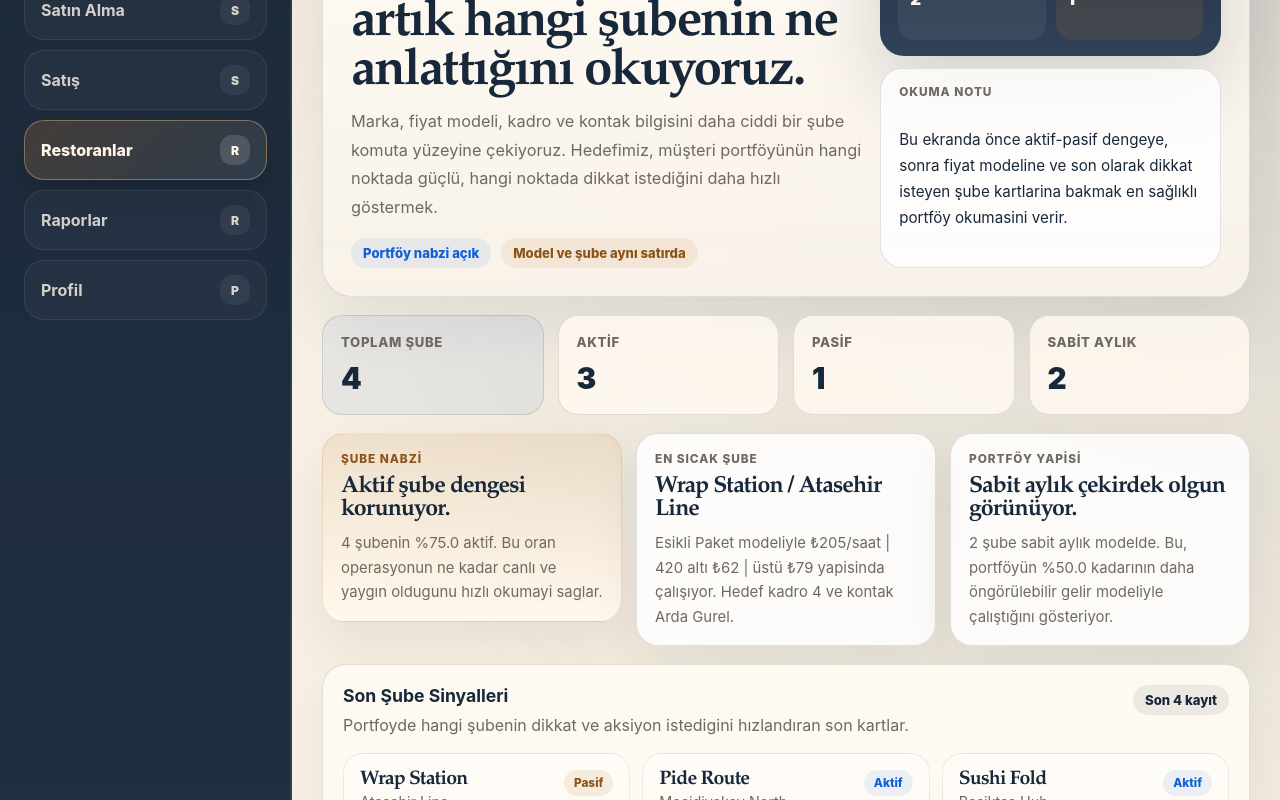
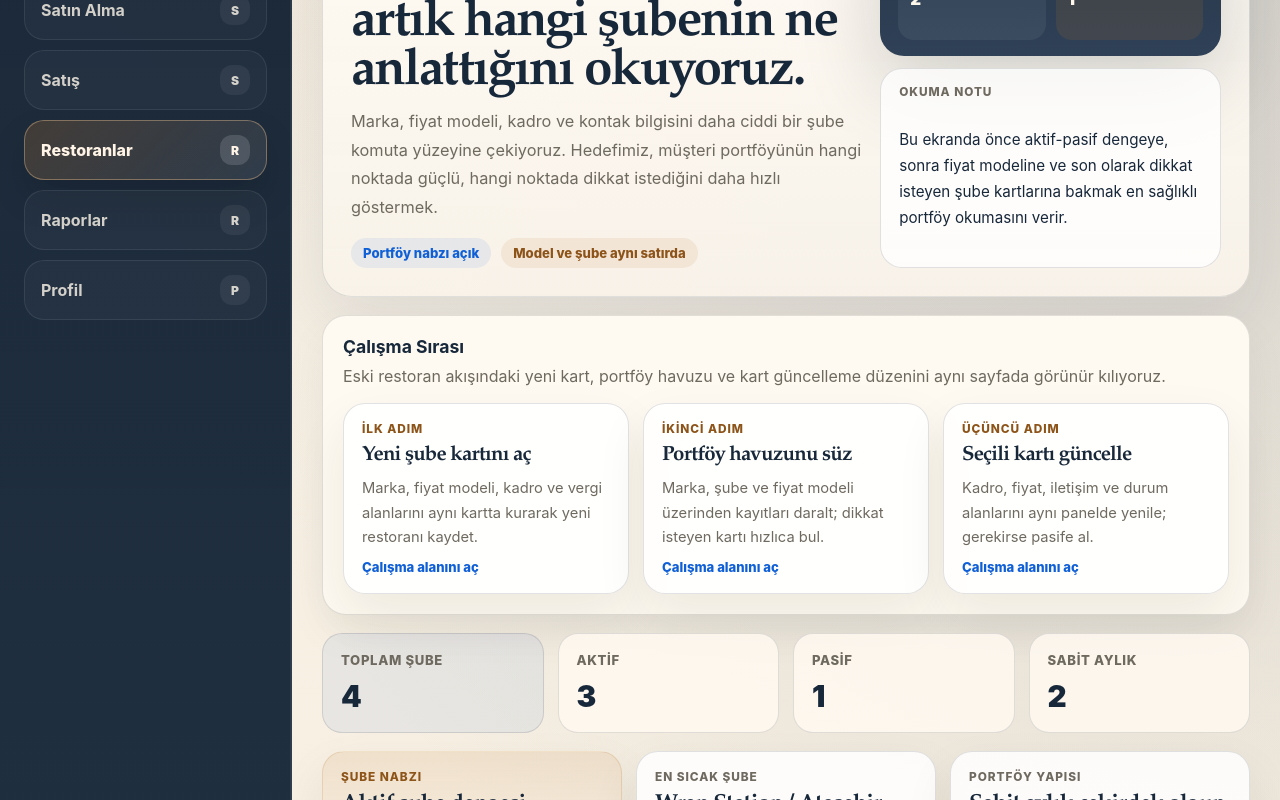
Before and after one commit to catkapinda/catkapinda-crm, a Next.js app in the folder v2/frontend/: page /preview/restaurants in a window 1280 px wide. Shown: the part 980-1780 px from the top of the page. Built offline with nearby package versions, Linux system fonts and the light colour scheme.

Commit message:
Add restaurant workspace guidance deck

```diff
--- a/v2/frontend/app/restaurants/page.tsx
+++ b/v2/frontend/app/restaurants/page.tsx
@@ -181,6 +181,75 @@ function narrativeCard({
   );
 }
 
+function workspaceCard({
+  eyebrow,
+  title,
+  body,
+  href,
+}: {
+  eyebrow: string;
+  title: string;
+  body: string;
+  href: string;
+}) {
+  return (
+    <a
+      href={href}
+      style={{
+        display: "grid",
+        gap: "10px",
+        padding: "18px",
+        borderRadius: "22px",
+        border: "1px solid var(--line)",
+        background: "rgba(255,255,255,0.86)",
+        boxShadow: "var(--shadow-soft)",
+        color: "inherit",
+        textDecoration: "none",
+      }}
+    >
+      <div
+        style={{
+          color: "var(--accent-strong)",
+          fontSize: "0.74rem",
+          fontWeight: 800,
+          textTransform: "uppercase",
+          letterSpacing: "0.08em",
+        }}
+      >
+        {eyebrow}
+      </div>
+      <div
+        style={{
+          ...serifStyle,
+          fontSize: "1.28rem",
+          lineHeight: 0.98,
+          fontWeight: 700,
+        }}
+      >
+        {title}
+      </div>
+      <div
+        style={{
+          color: "var(--muted)",
+          fontSize: "0.92rem",
+          lineHeight: 1.65,
+        }}
+      >
+        {body}
+      </div>
+      <div
+        style={{
+          fontSize: "0.82rem",
+          fontWeight: 800,
+          color: "#0f5fd7",
+        }}
+      >
+        Çalışma alanını aç
+      </div>
+    </a>
+  );
+}
+
 export default function RestaurantsPage() {
   const { user, loading } = useAuth();
   const [dashboard, setDashboard] = useState<RestaurantsDashboard | null>(null);
@@ -245,34 +314,58 @@ export default function RestaurantsPage() {
 
     return [
       {
-        eyebrow: "Şube Nabzi",
+        eyebrow: "Şube Nabzı",
         title:
           activeRatio >= 80
             ? "Aktif şube dengesi güçlü görünüyor."
             : activeRatio >= 60
               ? "Aktif şube dengesi korunuyor."
               : "Aktif şube dengesi dikkat istiyor.",
-        body: `${dashboard.summary.total_restaurants} şubenin %${activeRatio.toFixed(1)} aktif. Bu oran operasyonun ne kadar canlı ve yaygın oldugunu hızlı okumayi saglar.`,
+        body: `${dashboard.summary.total_restaurants} şubenin %${activeRatio.toFixed(1)} aktif. Bu oran operasyonun ne kadar canlı ve yaygın olduğunu hızlı okumayı sağlar.`,
         tone: activeRatio >= 80 ? "ink" : "accent",
       },
       {
         eyebrow: "En Sıcak Şube",
         title: topRestaurant ? `${topRestaurant.brand} / ${topRestaurant.branch}` : "Şube sinyali henüz yok.",
         body: topRestaurant
-          ? `${topRestaurant.pricing_model_label} modeliyle ${pricingSummary(topRestaurant)} yapisinda çalışıyor. Hedef kadro ${topRestaurant.target_headcount} ve kontak ${topRestaurant.contact_name}.`
-          : "Yeni restoran kayıtları geldikçe burada dikkat isteyen şube yapisini öne çıkaracağız.",
+          ? `${topRestaurant.pricing_model_label} modeliyle ${pricingSummary(topRestaurant)} yapısında çalışıyor. Hedef kadro ${topRestaurant.target_headcount} ve kontak ${topRestaurant.contact_name}.`
+          : "Yeni restoran kayıtları geldikçe burada dikkat isteyen şube yapısını öne çıkaracağız.",
         tone: "paper",
       },
       {
-        eyebrow: passivePressure ? "Portföy Baskisi" : "Portföy Yapisi",
+        eyebrow: passivePressure ? "Portföy Baskısı" : "Portföy Yapısı",
         title: passivePressure ? "Pasif şube yükselişi izlenmeli." : "Sabit aylık çekirdek olgun görünüyor.",
         body: passivePressure
-          ? `${dashboard.summary.passive_restaurants} pasif şube bulunuyor. Portfoyde kapanan veya bekleyen şubeleri ayiklamak satış ve operasyon gecisini daha temiz yapar.`
+          ? `${dashboard.summary.passive_restaurants} pasif şube bulunuyor. Portföyde kapanan veya bekleyen şubeleri ayıklamak satış ve operasyon geçişini daha temiz yapar.`
           : `${dashboard.summary.fixed_monthly_restaurants} şube sabit aylık modelde. Bu, portföyün %${fixedMonthlyRatio.toFixed(1)} kadarının daha öngörülebilir gelir modeliyle çalıştığını gösteriyor.`,
         tone: passivePressure ? "accent" : "paper",
       },
     ] as const;
   }, [dashboard]);
+
+  const workflowDeck = useMemo(
+    () => [
+      {
+        eyebrow: "İlk Adım",
+        title: "Yeni şube kartını aç",
+        body: "Marka, fiyat modeli, kadro ve vergi alanlarını aynı kartta kurarak yeni restoranı kaydet.",
+        href: "#restaurant-entry-workspace",
+      },
+      {
+        eyebrow: "İkinci Adım",
+        title: "Portföy havuzunu süz",
+        body: "Marka, şube ve fiyat modeli üzerinden kayıtları daralt; dikkat isteyen kartı hızlıca bul.",
+        href: "#restaurant-management-workspace",
+      },
+      {
+        eyebrow: "Üçüncü Adım",
+        title: "Seçili kartı güncelle",
+        body: "Kadro, fiyat, iletişim ve durum alanlarını aynı panelde yenile; gerekirse pasife al.",
+        href: "#restaurant-management-workspace",
+      },
+    ],
+    [],
+  );
 
   return (
     <AppShell activeItem="Restoranlar">
@@ -323,7 +416,7 @@ export default function RestaurantsPage() {
                   textTransform: "uppercase",
                 }}
               >
-                Şube Akisi
+                Şube Akışı
               </div>
               <div style={{ display: "grid", gap: "10px", maxWidth: "72ch" }}>
                 <h1
@@ -368,8 +461,8 @@ export default function RestaurantsPage() {
                     fontSize: "0.82rem",
                     fontWeight: 800,
                   }}
-                >
-                  Portföy nabzi açık
+                  >
+                  Portföy nabzı açık
                 </span>
                 <span
                   style={{
@@ -423,7 +516,7 @@ export default function RestaurantsPage() {
                         letterSpacing: "0.08em",
                       }}
                     >
-                      Portföy Nabzi
+                      Portföy Nabzı
                     </div>
                     <div
                       style={{
@@ -447,7 +540,7 @@ export default function RestaurantsPage() {
                       fontWeight: 800,
                     }}
                   >
-                    Portfolio Room
+                    Portföy Masası
                   </div>
                 </div>
                 <div
@@ -533,12 +626,45 @@ export default function RestaurantsPage() {
                   }}
                 >
                   Bu ekranda önce aktif-pasif dengeye, sonra fiyat modeline ve son olarak
-                  dikkat isteyen şube kartlarina bakmak en sağlıklı portföy okumasini verir.
+                  dikkat isteyen şube kartlarına bakmak en sağlıklı portföy okumasını verir.
                 </div>
               </article>
             </div>
           </div>
         </div>
+
+        <section
+          style={{
+            padding: "20px",
+            borderRadius: "24px",
+            border: "1px solid var(--line)",
+            background: "var(--surface-strong)",
+            boxShadow: "0 18px 44px rgba(20, 39, 67, 0.05)",
+            display: "grid",
+            gap: "14px",
+          }}
+        >
+          <div>
+            <h2 style={{ margin: 0, fontSize: "1.1rem" }}>Çalışma Sırası</h2>
+            <p style={{ margin: "6px 0 0", color: "var(--muted)", lineHeight: 1.65 }}>
+              Eski restoran akışındaki yeni kart, portföy havuzu ve kart güncelleme düzenini aynı
+              sayfada görünür kılıyoruz.
+            </p>
+          </div>
+          <div
+            style={{
+              display: "grid",
+              gridTemplateColumns: "repeat(auto-fit, minmax(220px, 1fr))",
+              gap: "14px",
+            }}
+          >
+            {workflowDeck.map((item) => (
+              <div key={item.title}>
+                {workspaceCard(item)}
+              </div>
+            ))}
+          </div>
+        </section>
 
         {dashboardLoading ? (
           <div
@@ -563,7 +689,7 @@ export default function RestaurantsPage() {
               lineHeight: 1.7,
             }}
           >
-            Restoran servisine su anda erisilemiyor. Backend hazır oldugunda bu ekran
+            Restoran servisine şu anda erişilemiyor. Arka uç hazır olduğunda bu ekran
             restoran özetini ve yönetim kayıtlarını gerçek veriden gösterecek.
           </div>
         ) : (
@@ -616,7 +742,7 @@ export default function RestaurantsPage() {
                 <div>
                   <h2 style={{ margin: 0, fontSize: "1.1rem" }}>Son Şube Sinyalleri</h2>
                   <p style={{ margin: "6px 0 0", color: "var(--muted)", lineHeight: 1.65 }}>
-                    Portfoyde hangi şubenin dikkat ve aksiyon istedigini hızlandıran son kartlar.
+                    Portföyde hangi şubenin dikkat ve aksiyon istediğini hızlandıran son kartlar.
                   </p>
                 </div>
                 <span
@@ -763,8 +889,12 @@ export default function RestaurantsPage() {
               </div>
             </section>
 
-            <RestaurantEntryWorkspace />
-            <RestaurantManagementWorkspace />
+            <section id="restaurant-entry-workspace" style={{ scrollMarginTop: "110px" }}>
+              <RestaurantEntryWorkspace />
+            </section>
+            <section id="restaurant-management-workspace" style={{ scrollMarginTop: "110px" }}>
+              <RestaurantManagementWorkspace />
+            </section>
           </>
         )}
       </section>
```
Also changed, not shown: v2/frontend/components/restaurants/restaurant-entry-workspace.tsx (+17 -17 lines), v2/frontend/components/restaurants/restaurant-management-workspace.tsx (+17 -17 lines).
